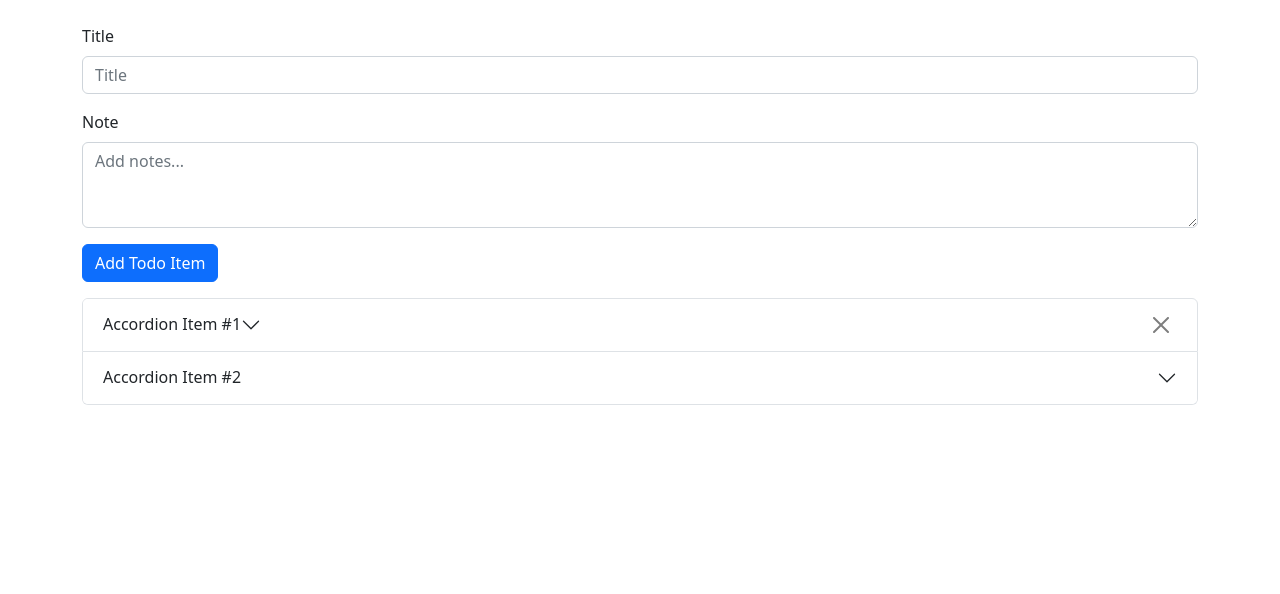
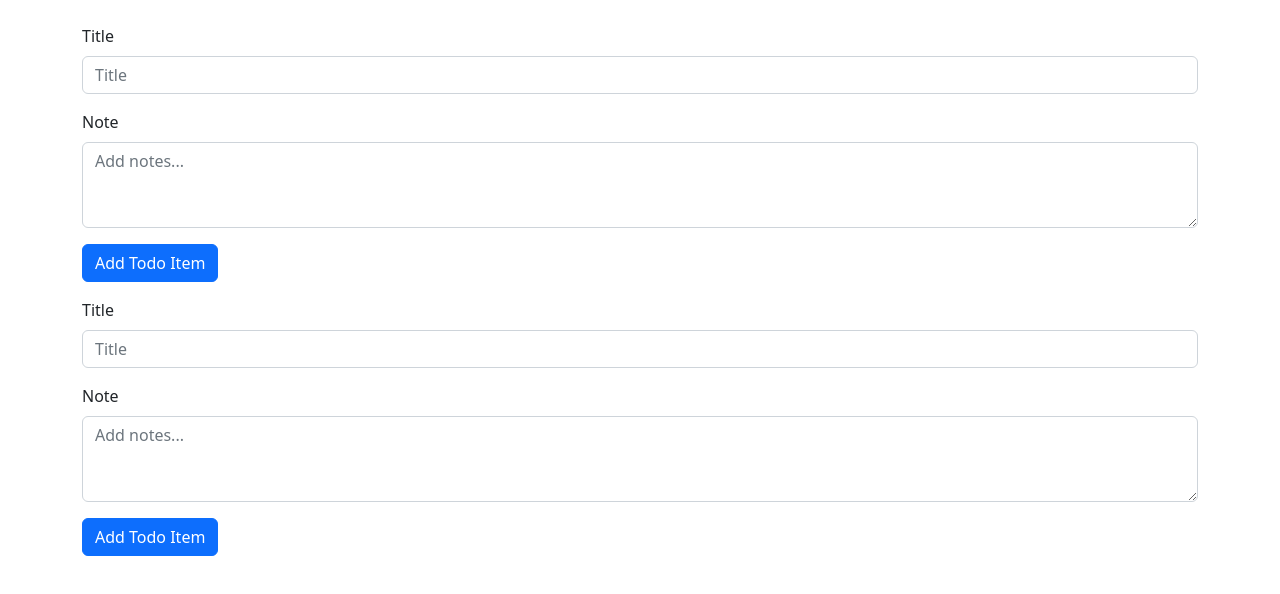
Before and after one commit to ZACOOPER5G/typescript-todo-list-practice, a React (Create React App) app: page / in a window 1280 px wide. Shown: the top 594 px of the page. Built offline with nearby package versions, Linux system fonts and the light colour scheme.

Commit message:
updated todolist component

```diff
--- a/src/components/TodoList.tsx
+++ b/src/components/TodoList.tsx
@@ -1,42 +1,56 @@
 import { useState } from 'react';
-import { Accordion, Button, CloseButton } from 'react-bootstrap';
+import { Accordion, Button, Form } from 'react-bootstrap';
+import { TodoItems } from './TodoItems';
 
-export const TodoList = ({ todo }) => {
-  const [todoItem, setTodoItem] = useState([])
+export const TodoList = () => {
+  const [todoList, setTodoList] = useState([])
 
-  const [active, setActive] = useState(true)
+  type TodoProps = {
+    title: string;
+    notes: string;
+}
 
-  const toggleActive = () => {
-    const currentState = active;
-    setActive(!currentState)
-  }
+const todoInitialValue: TodoProps = {
+    title: '',
+    notes: '',
+}
+
+const [todo, setTodo] = useState(todoInitialValue)
+
+const onFormUpdate = (category: string, value: string) => {
+    setTodo({
+        ...todo,
+        [category]: value
+    })
+};
+
+const handleSubmit = (e: any) => {
+    e.preventDefault();
+    const newTodoList: string[] = [todo, ...todoList]
+    setTodoList(newTodoList)
+    setTodo(todoInitialValue)
+}
 
   return (
-    <Accordion>
-      <Accordion.Item  eventKey="0" className='d-flex justify-content-between align-items-center pe-4'>
-        <Accordion.Header className={active ? 'active' : 'not-active'} onClick={toggleActive} >Accordion Item #1</Accordion.Header>{active && <CloseButton />}
-        <Accordion.Body>
-          Lorem ipsum dolor sit amet, consectetur adipiscing elit, sed do
-          eiusmod tempor incididunt ut labore et dolore magna aliqua. Ut enim ad
-          minim veniam, quis nostrud exercitation ullamco laboris nisi ut
-          aliquip ex ea commodo consequat. Duis aute irure dolor in
-          reprehenderit in voluptate velit esse cillum dolore eu fugiat nulla
-          pariatur. Excepteur sint occaecat cupidatat non proident, sunt in
-          culpa qui officia deserunt mollit anim id est laborum.
-        </Accordion.Body>
-      </Accordion.Item>
-      <Accordion.Item eventKey="1">
-        <Accordion.Header>Accordion Item #2</Accordion.Header>
-        <Accordion.Body>
-          Lorem ipsum dolor sit amet, consectetur adipiscing elit, sed do
-          eiusmod tempor incididunt ut labore et dolore magna aliqua. Ut enim ad
-          minim veniam, quis nostrud exercitation ullamco laboris nisi ut
-          aliquip ex ea commodo consequat. Duis aute irure dolor in
-          reprehenderit in voluptate velit esse cillum dolore eu fugiat nulla
-          pariatur. Excepteur sint occaecat cupidatat non proident, sunt in
-          culpa qui officia deserunt mollit anim id est laborum.
-        </Accordion.Body>
-      </Accordion.Item>
-    </Accordion>
+    <>
+    <Form onSubmit={handleSubmit} >
+        <Form.Group className="mb-3" controlId="exampleForm.ControlInput1">
+            <Form.Label>Title</Form.Label>
+            <Form.Control type="text" placeholder="Title" value={todo.title} onChange={(e) => onFormUpdate('title', e.target.value)}/>
+        </Form.Group>
+        <Form.Group className="mb-3" controlId="exampleForm.ControlTextarea1">
+            <Form.Label>Note</Form.Label>
+            <Form.Control as="textarea" placeholder="Add notes..." rows={3} value={todo.notes} onChange={(e) => onFormUpdate('notes', e.target.value)}/>
+        </Form.Group>
+        <Button type="submit" className="mb-3">Add Todo Item</Button>
+    </Form>
+      <Accordion>
+      {/* {
+          todoList.map((key, title, notes) => {
+              return <TodoItems key={key} title={title} notes={notes} {...todoList} />
+          })
+      } */}
+      </Accordion>
+    </>
   );
 }
```
